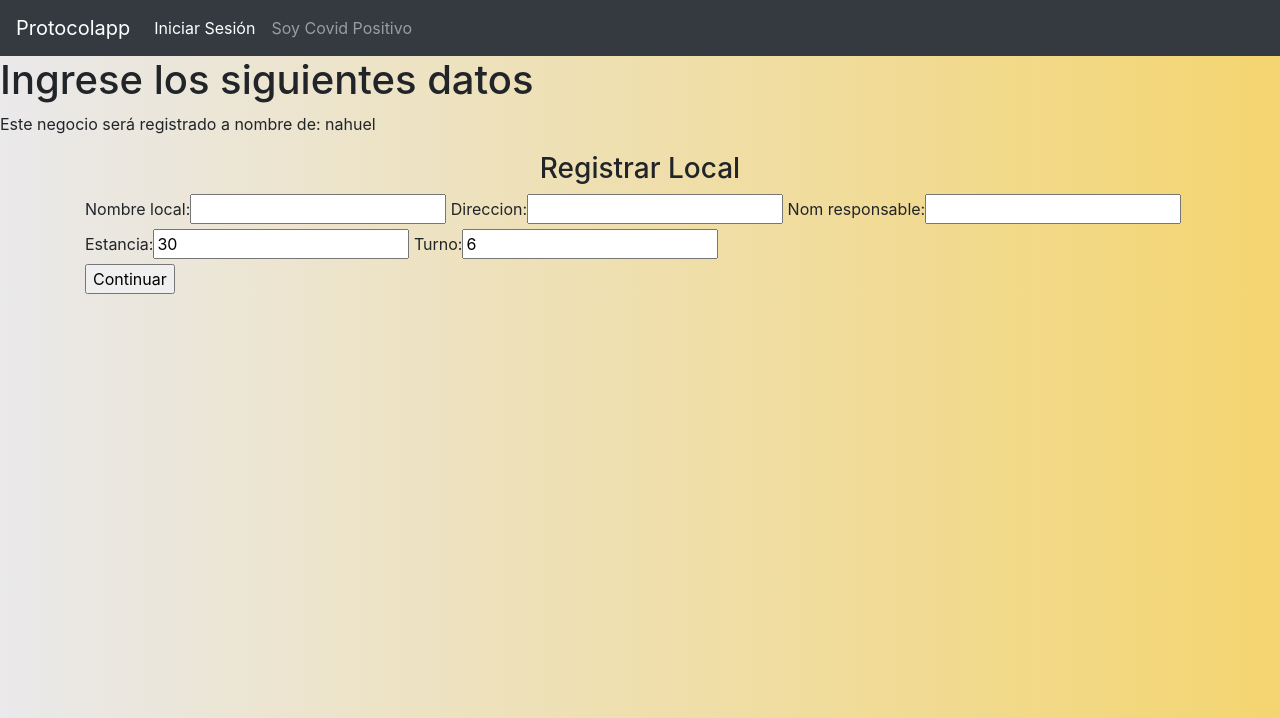
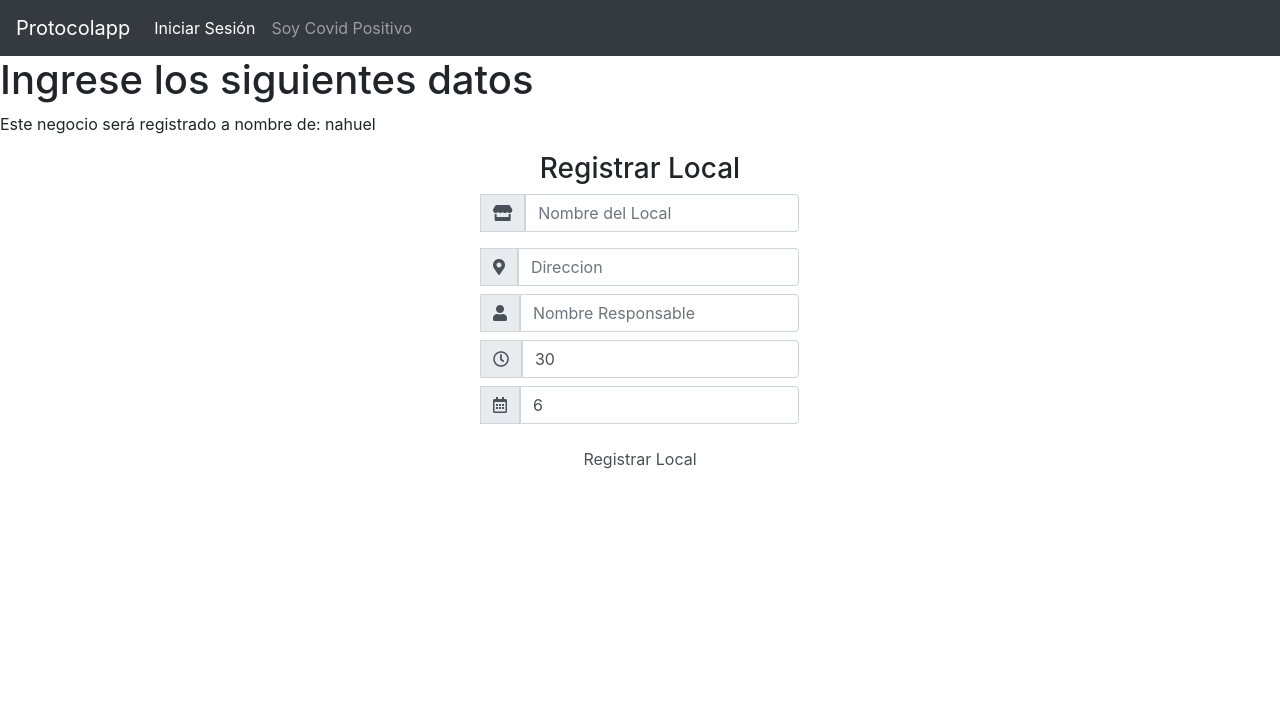
Before and after one commit to emma-25/proapp, a Django app: page /regnegocio/ in a window 1280 px wide. Shown: the top 718 px of the page. Run offline with Django 3.2, Linux system fonts and the light colour scheme; a user stored in the database is signed in; some libraries are stand-ins or nearby versions.

Commit message:
templates y css

```diff
--- a/protocolapp/proapp/templates/regnegocio.html
+++ b/protocolapp/proapp/templates/regnegocio.html
@@ -1,62 +1,20 @@
-<!--<!DOCTYPE html>
+<!DOCTYPE html>
 <html>
 <head>
     <meta charset="UTF-8">
     <meta name="viewport" content="width=device-width, initial-scale=1.0">
     <title>Registrar Negocio</title>
-</head>
-<body>
-    {% if user.is_authenticated %}
-
-    <h1>Ingrese los siguientes datos</h1>
-    <p>Este negocio será registrado a nombre de: {{user.username}}</p>
-    <form method="POST" action="{% url 'regnegocio' %}">
-        {% csrf_token %}
-        {{form}}
-        <input type="submit" value="Continuar">
-    </form>
-
-    {% endif %}
-</body>
-</html>-->
-<!DOCTYPE html>
-<html>
-<head>
-    <meta charset="UTF-8">
-    <meta name="viewport" content="width=device-width, initial-scale=1.0">
-    <title>Visita</title>
 
     <link  rel="icon"   href="imagenes/favicon.png" type="image/png" />
     <link rel="stylesheet" href="https://stackpath.bootstrapcdn.com/bootstrap/4.1.3/css/bootstrap.min.css" integrity="sha384-MCw98/SFnGE8fJT3GXwEOngsV7Zt27NXFoaoApmYm81iuXoPkFOJwJ8ERdknLPMO" crossorigin="anonymous">
     <script src="https://ajax.googleapis.com/ajax/libs/jquery/3.3.1/jquery.min.js"></script>
     <link rel="stylesheet" href="https://use.fontawesome.com/releases/v5.6.1/css/all.css" integrity="sha384-gfdkjb5BdAXd+lj+gudLWI+BXq4IuLW5IT+brZEZsLFm++aCMlF1V92rMkPaX4PP" crossorigin="anonymous">
-
-    <style>
-         body{
-        background: #F4D570;
-    /* fallback for old browsers */
-    background: -webkit-linear-gradient(to right, #EAE9EB, #F4D570);
-    /* Chrome 10-25, Safari 5.1-6 */
-    background: linear-gradient(to right, #EAE9EB, #F4D570);
-      }
-        #footer {
-        text-align: center;
-      background-color: #05060e;
-      position: absolute;
-      display: inline-block;
-      bottom: 0;
-      width: 100%;
-      height: 40px;
-      color: white;
-    }
-    </style>
-
-
+    <meta name='viewport' content='width=device-width, initial-scale=1'>
 </head>
 <body>
 
-	<nav class="navbar navbar-expand-lg navbar-dark bg-dark">
-  <a class="navbar-brand" href="#">Protocolapp</a>
+    <nav class="navbar navbar-expand-lg navbar-dark bg-dark">
+  <a class="navbar-brand" href="{% url 'index' %}">Protocolapp</a>
   <button class="navbar-toggler" type="button" data-toggle="collapse"
           data-target="#navbarSupportedContent" aria-controls="navbarSupportedContent"
           aria-expanded="false" aria-label="Toggle navigation">
@@ -81,42 +39,83 @@
 
 
 
-<h1>Ingrese los siguientes datos</h1>
-<p>Este negocio será registrado a nombre de: {{user.username}}</p>
+    {% if user.is_authenticated %}
+
+    <h1>Ingrese los siguientes datos</h1>
+    <p>Este negocio será registrado a nombre de: {{user.username}}</p>
+
+
+
     <div class="container h-100">
     <div class="d-flex justify-content-center h-100">
       <div class="user_card">
         <div class="d-flex justify-content-center">
           <h3 id="form-title">Registrar Local</h3>
         </div>
+        <div class="d-flex justify-content-center form_container">
 
-        <div class="d-flex justify-content-center form_container">
-            <form method="POST" action="{% url 'regnegocio' %}">
-                {% csrf_token %}
-                {{form}}
-                <br>
-                <input type="submit" value="Continuar">
-            </form>
+          <form method="POST" action="">
+                        {% csrf_token %}
+            <div class="input-group mb-3">
+              <div class="input-group-append">
+                <span class="input-group-text"><i class="fas fa-store"></i></span>
+              </div>
+              {{form.nombre_local}}
+            </div>
+            <div class="input-group mb-2">
+              <div class="input-group-append">
+                <span class="input-group-text"><i class="fas fa-map-marker-alt"></i></span>
+              </div>
+              {{form.direccion}}
+            </div>
+            <div class="input-group mb-2">
+              <div class="input-group-append">
+                <span class="input-group-text"><i class="fas fa-user"></i></span>
+              </div>
+              {{form.nom_responsable}}
+            </div>
+            <div class="input-group mb-2">
+              <div class="input-group-append">
+                <span class="input-group-text"><i class="far fa-clock"></i></span>
+              </div>
+              {{form.estancia}}
+            </div>
+            <div class="input-group mb-2">
+              <div class="input-group-append">
+                <span class="input-group-text"><i class="far fa-calendar-alt"></i></span>
+              </div>
+              {{form.turno}}
+            </div>
+
+              <div class="d-flex justify-content-center mt-3 login_container">
+              <input class="btn login_btn" type="submit" value="Registrar Local">
+              </div>
+          </form>
         </div>
         {{form.errors}}
       </div>
     </div>
   </div>
-  <!--<script>
+  <script>
             /* Because i didnt set placeholder values in forms.py they will be set here using vanilla Javascript
     //We start indexing at one because CSRF_token is considered and input field
      */
 
     //Query All input fields
     var form_fields = document.getElementsByTagName('input')
-    form_fields[1].placeholder='Fecha Test';
-    form_fields[2].placeholder='Celular';
+    form_fields[1].placeholder='Nombre del Local';
+    form_fields[2].placeholder='Direccion';
+    form_fields[3].placeholder='Nombre Responsable';
+    form_fields[4].placeholder='Estancia';
+    form_fields[5].placeholder='Turno';
 
 
     for (var field in form_fields){
       form_fields[field].className += ' form-control'
     }
-  </script>-->
+  </script>
+
+  {% endif%}
 
 
 
@@ -125,6 +124,21 @@
 
 
 
+<style>
+         body{
+
+      }
+        #footer {
+        text-align: center;
+      background-color: #05060e;
+      position: absolute;
+      display: inline-block;
+      bottom: 0;
+      width: 100%;
+      height: 40px;
+      color: white;
+    }
+    </style>
 
 
 
```
Also changed, not shown: protocolapp/proapp/templates/alertar.html (+45 -22 lines), protocolapp/proapp/templates/home.html (+30 -28 lines), protocolapp/proapp/templates/index.html (+15 -8 lines), protocolapp/proapp/templates/registration/login.html (+6 -11 lines), protocolapp/proapp/templates/visita.html (+46 -46 lines), protocolapp/db.sqlite3, protocolapp/proapp/static/img/cuidados.jpg (added), protocolapp/proapp/static/img/cuidados2.png (added), protocolapp/proapp/static/img/fondo.jpg (added), protocolapp/proapp/static/img/fondo3.jpg (added), protocolapp/proapp/static/img/fondobueno.png (added), protocolapp/proapp/static/img/fondobueno2.png (added), protocolapp/proapp/static/img/logo.png (added), protocolapp/proapp/static/img/logo1.png (added), 2 more files, 3 other files.
